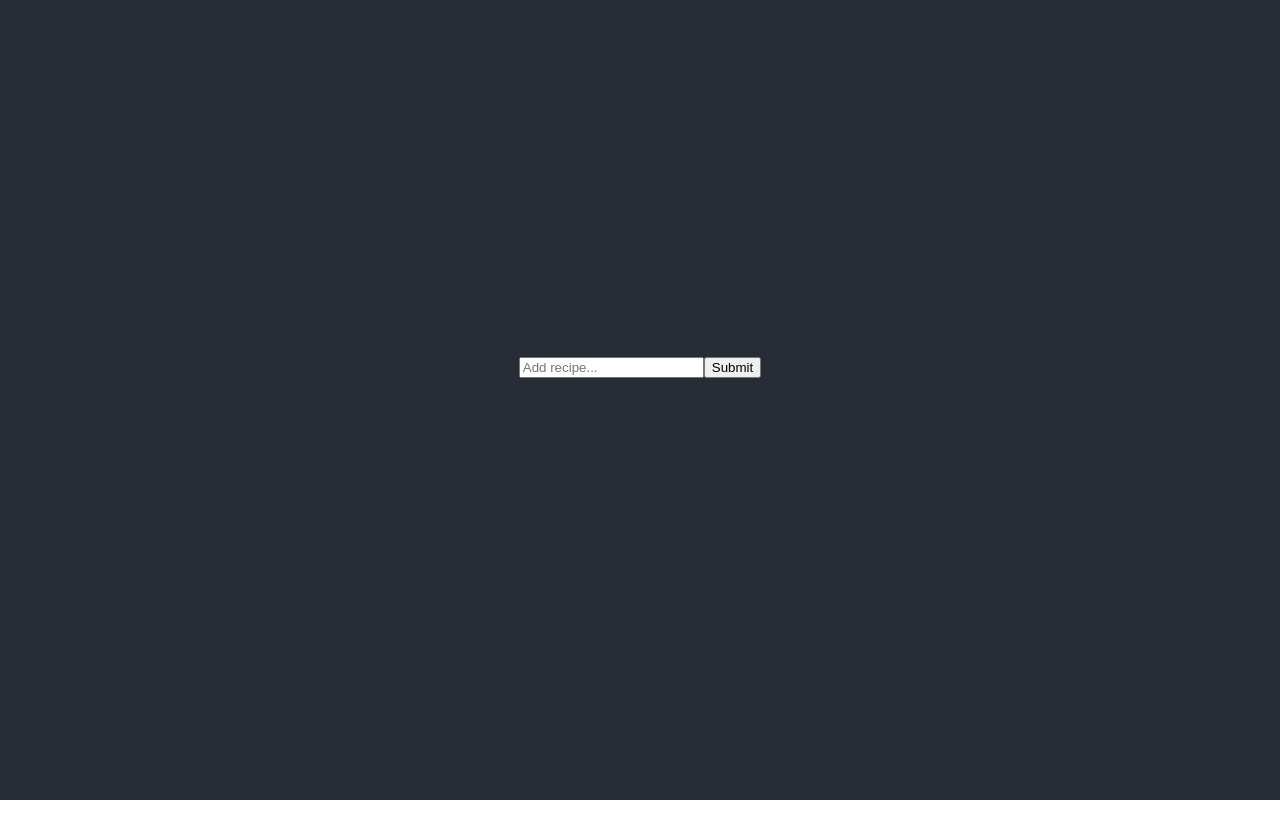
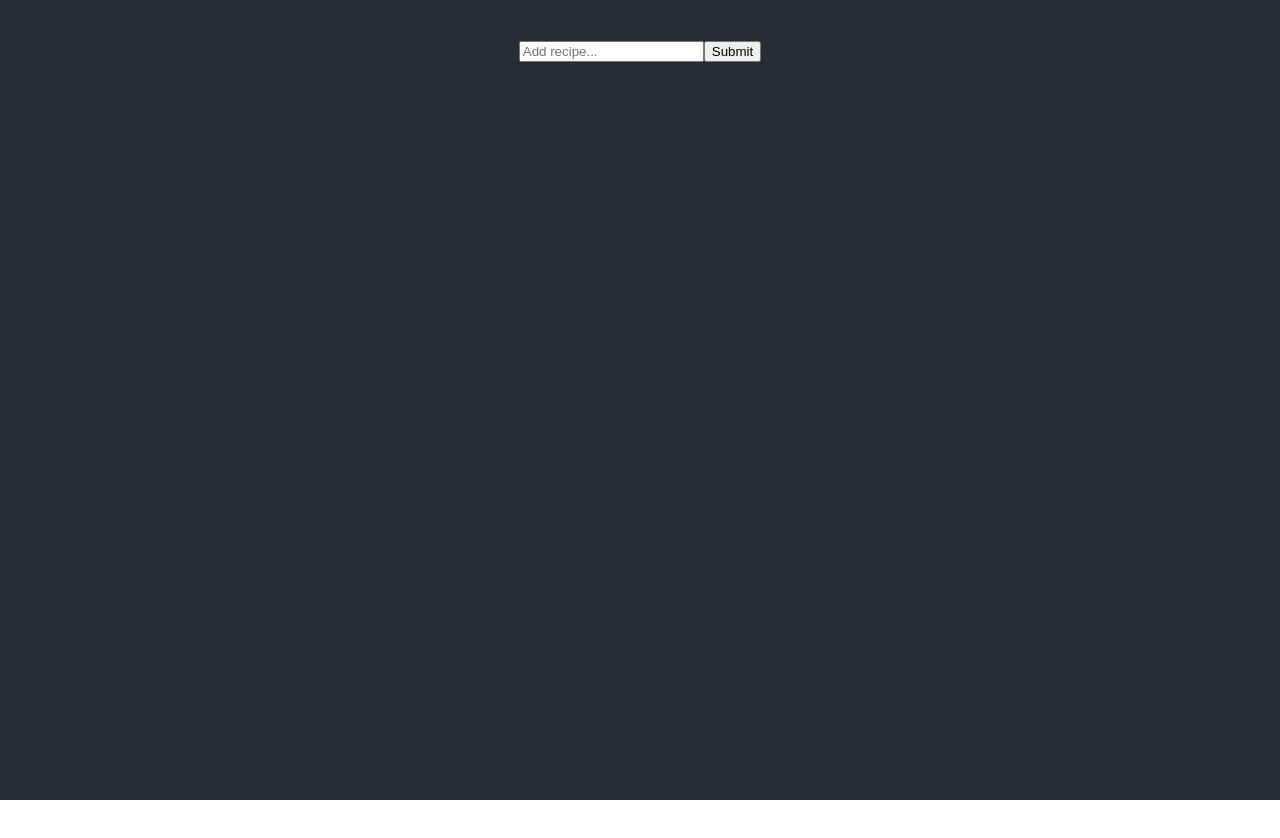
Before and after one commit to danielazheleva/mealplanner, a React (Create React App) app in the folder frontend/: page / in a window 1280 px wide. Before the commit the page ends 800 px from the top, so only its background shows below. Built offline with nearby package versions, Linux system fonts and the light colour scheme.

Commit message:
css formatting

```diff
--- a/frontend/src/App.css
+++ b/frontend/src/App.css
@@ -1,5 +1,7 @@
 .App {
   text-align: center;
+  background-color: #282c34;
+  height: 100%
 }
 
 .App-logo {
@@ -15,13 +17,17 @@
 
 .App-header {
   background-color: #282c34;
-  min-height: 100vh;
+  min-height: 5vh;
   display: flex;
   flex-direction: column;
   align-items: center;
   justify-content: center;
   font-size: calc(10px + 2vmin);
   color: white;
+}
+
+.App-body {
+  height: 100%
 }
 
 .App-link {
--- a/frontend/src/App.js
+++ b/frontend/src/App.js
@@ -5,8 +5,11 @@ function App() {
   return (
     <div className="App">
       <header className="App-header">
+
+      </header>
+      <div className="App-body">
         <Homepage />
-      </header>
+      </div>
     </div>
   );
 }
--- a/frontend/src/index.css
+++ b/frontend/src/index.css
@@ -1,3 +1,11 @@
+html {
+  height: 100%;
+}
+
+#root {
+  height: 100%
+}
+
 body {
   margin: 0;
   font-family: -apple-system, BlinkMacSystemFont, 'Segoe UI', 'Roboto', 'Oxygen',
@@ -5,6 +13,7 @@ body {
     sans-serif;
   -webkit-font-smoothing: antialiased;
   -moz-osx-font-smoothing: grayscale;
+  height: 100%
 }
 
 code {
```
